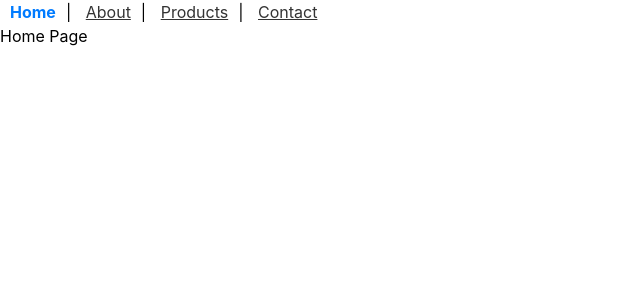
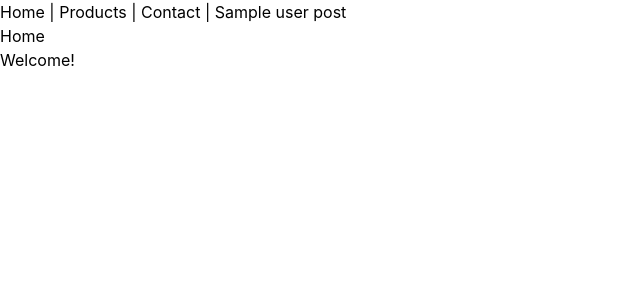
Before and after one commit to aromeirera/ReactExercises, a React (Vite) app in the folder react-router/: page / in a window 1280 px wide. Shown: the top 300 px of the page, without its empty margins (0-640 px from the left). Built offline with nearby package versions, Linux system fonts and the light colour scheme.

Commit message:
added Product(tsx)

```diff
--- /dev/null
+++ b/react-router/src/Product.tsx
@@ -0,0 +1,108 @@
+// App.jsx
+import {BrowserRouter,Routes,Route,Link,useParams,useNavigate,} from "react-router-dom";
+
+import type { FormEvent } from "react";
+const products = [
+  { id: 1, name: "Laptop", price: 900 },
+  { id: 2, name: "Phone", price: 600 },
+  { id: 3, name: "Headphones", price: 120 },
+  { id: 4, name: "Keyboard", price: 80 },
+  { id: 5, name: "Monitor", price: 250 },
+];
+
+function Home() {
+  return (
+    <div>
+      <h1>Home</h1>
+      <p>Welcome!</p>
+    </div>
+  );
+}
+
+function Products() {
+  return (
+    <div>
+      <h1>Products</h1>
+      <ul>
+        {products.map((p) => (
+          <li key={p.id}>
+            <Link to={`/products/${p.id}`}>{p.name}</Link>
+          </li>
+        ))}
+      </ul>
+    </div>
+  );
+}
+
+function ProductDetail() {
+  const { id } = useParams();
+  const navigate = useNavigate();
+  const product = products.find((p) => p.id === Number(id));
+  return (
+    <div>
+      <button onClick={() => navigate(-1)}>← Back</button>
+      {product ? (
+        <>
+          <h1>{product.name}</h1>
+          <p>Price: ${product.price}</p>
+        </>
+      ) : (
+        <p>Product not found</p>
+      )}
+    </div>
+  );
+}
+
+// 6. Fake contact form that redirects Home on submit
+function Contact() {
+  const navigate = useNavigate();
+
+  function handleSubmit(e: FormEvent<HTMLFormElement>) {
+    e.preventDefault();   // stop the page from reloading
+    navigate("/");
+  }
+
+  return (
+    <form onSubmit={handleSubmit}>
+      <h1>Contact</h1>
+      <input type="text" placeholder="Your name" required />
+      <br />
+      <textarea placeholder="Your message" required />
+      <br />
+      <button type="submit">Send</button>
+    </form>
+  );
+}
+
+// 7. Challenge: two params
+function UserPost() {
+  const { userId, postId } = useParams();
+  return (
+    <div>
+      <h1>User Post</h1>
+      <p>User ID: {userId}</p>
+      <p>Post ID: {postId}</p>
+    </div>
+  );
+}
+
+export default function Product() {
+  return (
+    <BrowserRouter>
+      <nav>
+        <Link to="/">Home</Link> |{" "}
+        <Link to="/products">Products</Link> |{" "}
+        <Link to="/contact">Contact</Link> |{" "}
+        <Link to="/users/7/posts/42">Sample user post</Link>
+      </nav>
+
+      <Routes>
+        <Route path="/" element={<Home />} />
+        <Route path="/products" element={<Products />} />
+        <Route path="/products/:id" element={<ProductDetail />} />
+        <Route path="/contact" element={<Contact />} />
+        <Route path="/users/:userId/posts/:postId" element={<UserPost />} />
+      </Routes>
+    </BrowserRouter>
+  );
+}
--- a/react-router/src/main.tsx
+++ b/react-router/src/main.tsx
@@ -4,9 +4,10 @@ import { createRoot } from 'react-dom/client'
 import './index.css'
 // import {About,Home,Contact} from './App.tsx'
 import {App} from './App.tsx'
-
+import Product from './Product.tsx'
 createRoot(document.getElementById('root')!).render(
   <StrictMode>
-    <App/>
+    {/* <App/> */}
+    <Product/>
   </StrictMode>,
 )
```
